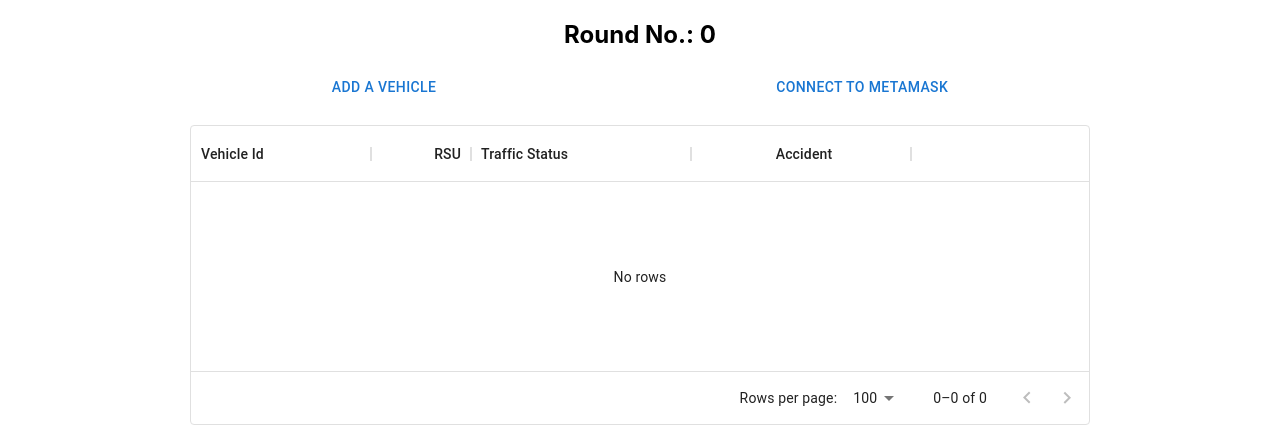
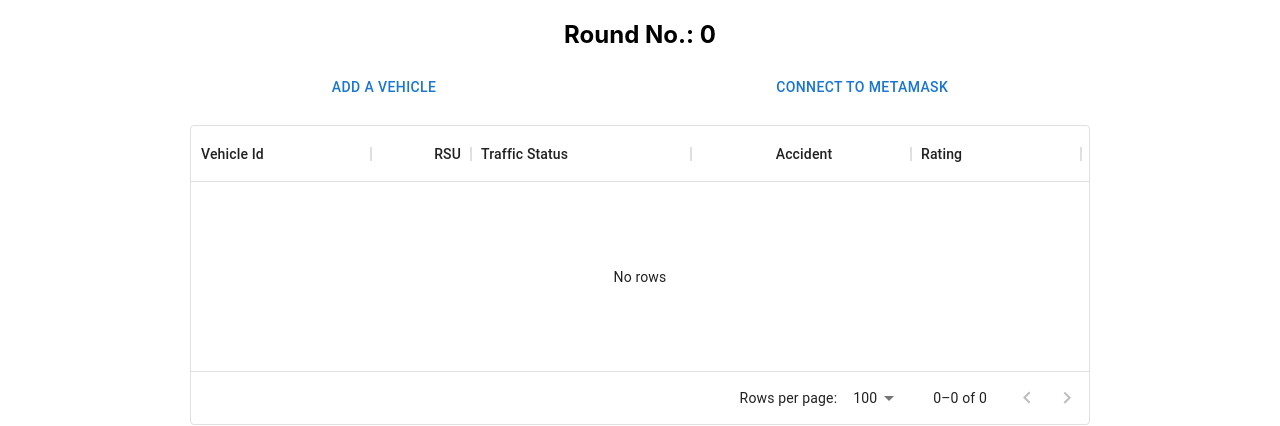
Before and after one commit to SayanKar/trust_management_system, a React (Create React App) app in the folder blockchain_FE/: page / in a window 1280 px wide. Shown: the top 426 px of the page. Built offline with nearby package versions, Linux system fonts and the light colour scheme.

Commit message:
Partial integration

```diff
--- a/blockchain_FE/package.json
+++ b/blockchain_FE/package.json
@@ -8,9 +8,11 @@
     "@mui/material": "^5.6.3",
     "@mui/system": "^5.6.3",
     "@mui/x-data-grid": "^5.10.0",
+    "@mui/x-data-grid-pro": "^5.10.0",
     "@testing-library/jest-dom": "^5.16.4",
     "@testing-library/react": "^13.1.1",
     "@testing-library/user-event": "^13.5.0",
+    "ethers": "^5.6.4",
     "react": "^18.1.0",
     "react-dom": "^18.1.0",
     "react-scripts": "5.0.1",
--- a/blockchain_FE/src/App.js
+++ b/blockchain_FE/src/App.js
@@ -3,31 +3,104 @@ import InputTable from './components/inputTable/InputTable';
 import { Button } from '@mui/material';
 import OutputTable1 from './components/outputTable1/OutputTable1';
 import OutputTable2 from './components/outputTable2/OutputTable2';
-import { rows } from './components/inputTable/rows';
+import { CONTRACT_ADDRESS, NETWORKS_LIST, NETWORK, abi } from "./config.js";
+import { ethers } from "ethers";
 function App() {
 
   const [roundNo,setroundNo] =useState(0);
   const [vehicle,setVehicle] = useState([]);
   const [vehicleNo,setVehicleNo] =useState(0);
+  const [address, setAddress] = useState();
+  const [contract, setContract] = useState();
 
   const onSimulate=()=>{
     let preVal= roundNo;
     setroundNo(preVal+1);
+
     //connect it to backend such that both the tables gets updated
   }
 
-
   const onAddVehicle = () =>{
-
-    let preVal =vehicleNo+1;
-    setVehicleNo(preVal);
-    const temp=vehicle;
-    setVehicle([...temp,rows[vehicleNo+1]]);
+    setVehicle([...vehicle,
+      {
+        id: vehicleNo + 1,
+        vehicle_id: vehicleNo + 1,
+        rsu: 0,
+        traffic: 0,
+        accident:false,
+        rating: 500,
+      }
+    ]);
+    setVehicleNo(vehicleNo + 1);
   }
 
   const onAddMetamask= () =>{
+    connect();
+  }
 
+  async function switchNetwork() {
+    try {
+      await window.ethereum.request({
+        method: "wallet_switchEthereumChain",
+        params: [{ chainId: NETWORKS_LIST[NETWORK]["chainId"] }],
+      });
+      alert("Switched to " + NETWORK + " network");
+      return true;
+    } catch (switchError) {
+      // This error code indicates that the chain has not been added to MetaMask.
+      if (switchError.code === 4902) {
+        try {
+          await window.ethereum.request({
+            method: "wallet_addEthereumChain",
+            params: [NETWORKS_LIST[NETWORK]],
+          });
+          alert("Added network successfully");
+          return true;
+        } catch (addError) {
+          console.log(addError);
+          alert("Failed to add Network");
+        }
+      }
+      console.log(switchError);
+      alert("Failed to add " + NETWORK + " network");
+      return false;
+    }
   }
+
+  async function connect() {
+    console.log("connectCalled");
+    if (typeof window.ethereum === "undefined") {
+      console.log("MetaMask is not installed!");
+      alert("Couldn't find MetaMask");
+    } else {
+      try {
+        await window.ethereum.request({ method: "eth_requestAccounts" });
+        let switchNetworkSucces = await switchNetwork();
+        if (!switchNetworkSucces) return;
+        try {
+          const provider = new ethers.providers.Web3Provider(window.ethereum);
+          const signer = provider.getSigner();
+          const add = await signer.getAddress();
+          setAddress(add);
+          try {
+            const contract = new ethers.Contract(CONTRACT_ADDRESS, abi, signer);
+            setContract(contract);
+            alert("Connected to MetaMask");
+          } catch (err) {
+            alert("Something went wrong! Couldn't connect to contract");
+            console.log(err);
+          }
+        } catch (err) {
+          console.log(err);
+          alert("Something went wrong!");
+        }
+      } catch (err) {
+        console.log(err);
+        alert(err.message);
+      }
+    }
+  }
+
   return (
     <div style={{display:'flex',flexDirection:"column"}}>
       <div style={{margin:"auto"}}>
@@ -39,12 +112,12 @@ function App() {
             <Button onClick={onAddVehicle}>Add a Vehicle</Button>
           </div>
           <div>
-            <Button onClick={onAddMetamask}>Connect To Metamask</Button>
+            {!address ? <Button onClick={onAddMetamask}>Connect To Metamask</Button>: "Connected"}
           </div>
         </div>
       </div>
       <div style={{width:900, height:300, margin:"auto",padding:20}}>
-       <InputTable rows={vehicle}/>
+        <InputTable rows={vehicle}/>
       </div>
       <div style={{margin:"auto"}}>
         <Button onClick={onSimulate}>Simulate!</Button>
--- /dev/null
+++ b/blockchain_FE/src/abi.js
@@ -0,0 +1 @@
+export const abi = [];
--- a/blockchain_FE/src/components/inputTable/InputTable.js
+++ b/blockchain_FE/src/components/inputTable/InputTable.js
@@ -1,5 +1,4 @@
 import React from "react";
-import { rows } from "./rows";
 import { columns } from "./columns";
 import Table from "../Table_Layout/Table";
 
--- a/blockchain_FE/src/components/inputTable/columns.js
+++ b/blockchain_FE/src/components/inputTable/columns.js
@@ -1,3 +1,8 @@
+import {
+  GridColDef,
+  GridValueGetterParams,
+} from '@mui/x-data-grid';
+
 export const columns = [
     { field: 'vehicle_id',
       headerName: 'Vehicle Id',
@@ -21,5 +26,12 @@ export const columns = [
       type: 'boolean',
       width: 220,
       editable: true,
+    },
+    {
+      field: 'rating',
+      headerName: 'Rating',
+      type: "Number",
+      editable: false,
+      width: 170,
     }
   ];
--- a/blockchain_FE/src/components/inputTable/rows.js
+++ /dev/null
@@ -1,38 +0,0 @@
-
-export const rows = [
-    {
-      id: 1,
-      vehicle_id: 1,
-      rsu: 21,
-      traffic:2,
-      accident:false
-    },
-    {
-      id:2,
-      vehicle_id: 2,
-      rsu: 30,
-      traffic:1,
-      accident:true
-    },
-    {
-      id:3,
-      vehicle_id: 3,
-      rsu: 53,
-      traffic:4,
-      accident:false
-    },
-    {
-      id:4,
-      vehicle_id: 4,
-      rsu: 10,
-      traffic:3,
-      accident:false
-    },
-    {
-      id: 5,
-      vehicle_id: 5,
-      rsu: 17,
-      traffic:2,
-      accident:true
-    },
-  ];
--- /dev/null
+++ b/blockchain_FE/src/config.js
@@ -0,0 +1,32 @@
+// Change the contract address to your address
+export const CONTRACT_ADDRESS = "";
+
+// Set the netwwork to rinkeby or fantom or any other network in NETWORKS_LIST
+export const NETWORK = "rinkeby"; // "rinkeby" | "fantom"
+
+// Make sure to put the updated abi in abi.js file
+export { abi } from "./abi";
+
+// Make sure the network u wanna deploy is in the NETWORKS_LIST object.
+export const NETWORKS_LIST = {
+  rinkeby: {
+    chainId: "0x4",
+    chainName: "rinkeby",
+    nativeCurrency: {
+      name: "Ether",
+      symbol: "ETH",
+      decimals: 18,
+    },
+    rpcUrls: ["https://rinkeby.infura.io/v3/"],
+  },
+  fantom: {
+    chainId: "0xFA",
+    chainName: "fantom",
+    nativeCurrency: {
+      name: "fantom",
+      symbol: "FTM",
+      decimals: 18,
+    },
+    rpcUrls: ["https://rpcapi.fantom.network/"],
+  },
+};
```
Also changed, not shown: 2 other files (tests, documents, lock files or other folders).
